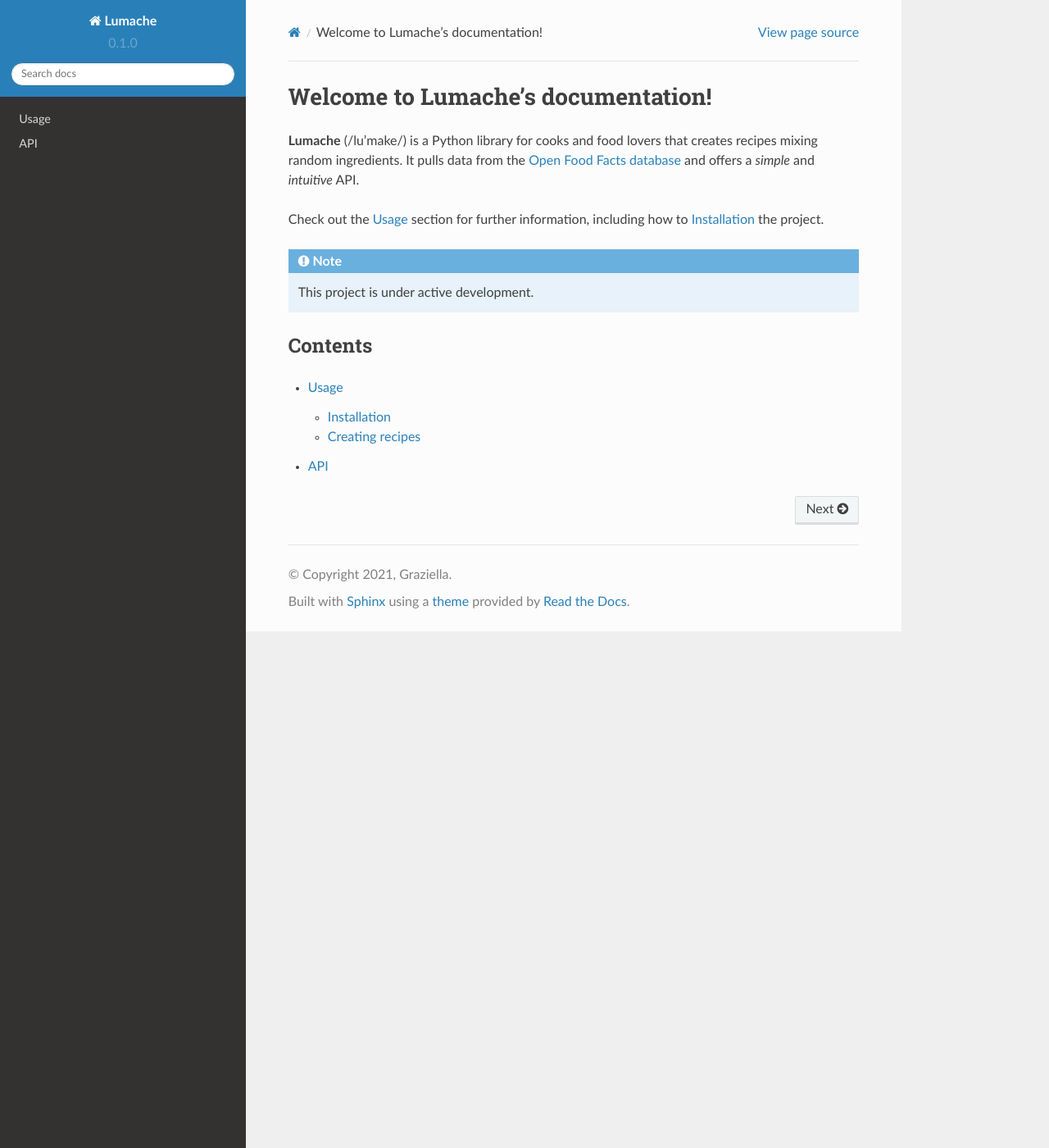
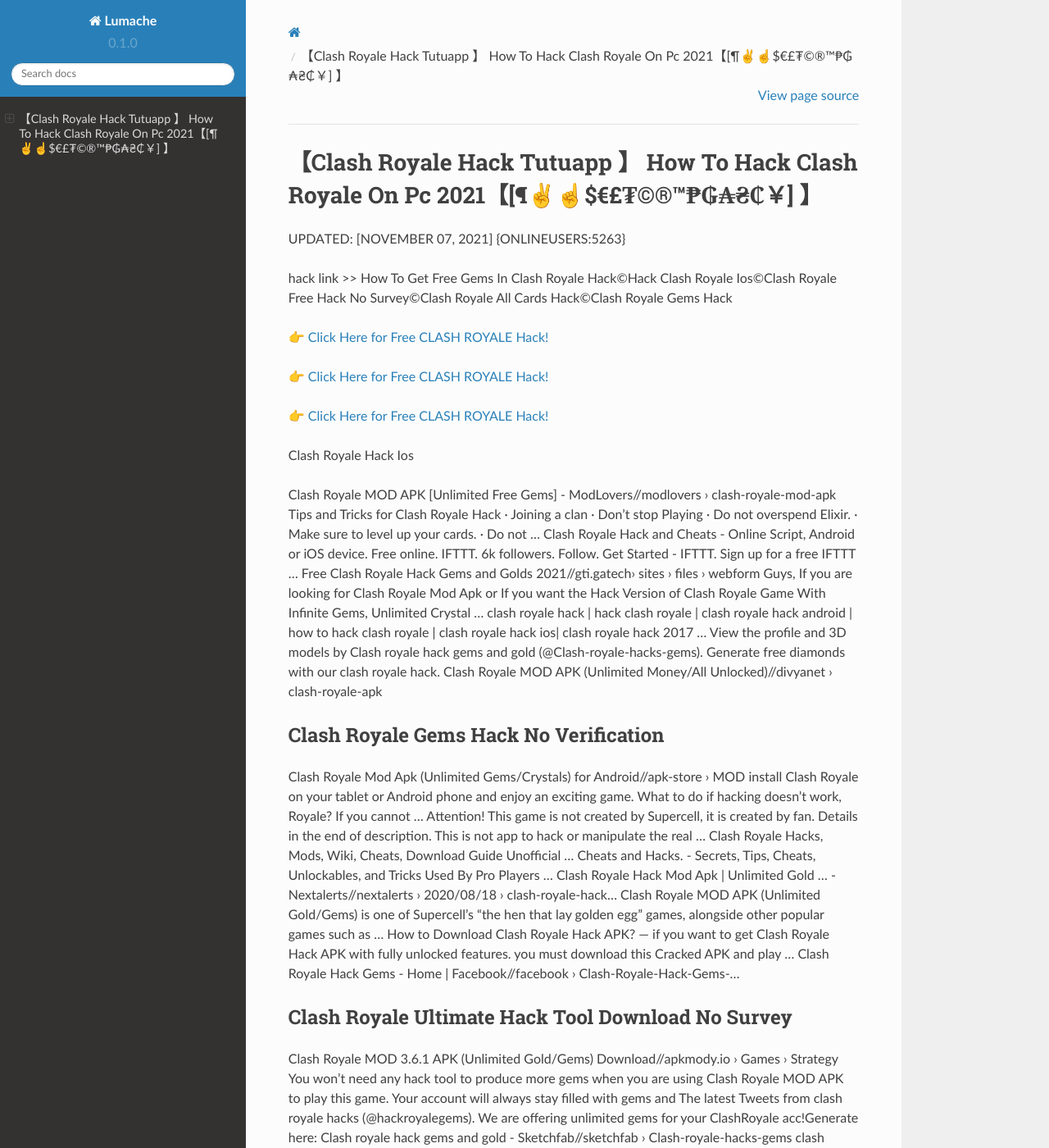
Before and after one commit to Rosa543/One3al5, a Sphinx documentation site: the page built from docs/source/index.rst, in a window 1280 px wide and 1400 px high. Shown: the whole window at 82% size. Built offline with Sphinx 7.4.7 and the Read the Docs theme 2.0.0, drawn with Linux system fonts in a browser that asks for light colours; some of the changed text lies outside the part shown.

Commit message:
Update index.rst

```diff
--- a/docs/source/index.rst
+++ b/docs/source/index.rst
@@ -1,22 +1,62 @@
-Welcome to Lumache's documentation!
-===================================
+【Clash Royale Hack Tutuapp 】 How To Hack Clash Royale On Pc 2021【[¶✌️☝️$€£₮©®™₱₲₳₴₵￥] 】
+==============================================================================
+UPDATED: [NOVEMBER 07, 2021] {ONLINEUSERS:5263}
 
-**Lumache** (/lu'make/) is a Python library for cooks and food lovers
-that creates recipes mixing random ingredients.
-It pulls data from the `Open Food Facts database <https://world.openfoodfacts.org/>`_
-and offers a *simple* and *intuitive* API.
+hack link >> How To Get Free Gems In Clash Royale Hack©Hack Clash Royale Ios©Clash Royale Free Hack No Survey©Clash Royale All Cards Hack©Clash Royale Gems Hack
 
-Check out the :doc:`usage` section for further information, including
-how to :ref:`installation` the project.
+`👉 Click Here for Free CLASH ROYALE Hack! <https://redirekt.in/yily1>`_
 
-.. note::
+`👉 Click Here for Free CLASH ROYALE Hack! <https://redirekt.in/yily1>`_
 
-   This project is under active development.
+`👉 Click Here for Free CLASH ROYALE Hack! <https://redirekt.in/yily1>`_
 
-Contents
---------
+Clash Royale Hack Ios
 
-.. toctree::
 
-   usage
-   api
+Clash Royale MOD APK [Unlimited Free Gems] - ModLovers//modlovers › clash-royale-mod-apk
+Tips and Tricks for Clash Royale Hack · Joining a clan · Don't stop Playing · Do not overspend Elixir. · Make sure to level up your cards. · Do not ...
+Clash Royale Hack and Cheats - Online Script, Android or iOS device. Free online. IFTTT. 6k followers. Follow. Get Started - IFTTT. Sign up for a free IFTTT ...
+Free Clash Royale Hack Gems and Golds 2021//gti.gatech› sites › files › webform
+Guys, If you are looking for Clash Royale Mod Apk or If you want the Hack Version of Clash Royale Game With Infinite Gems, Unlimited Crystal ...
+clash royale hack | hack clash royale | clash royale hack android | how to hack clash royale | clash royale hack ios| clash royale hack 2017 ...
+View the profile and 3D models by Clash royale hack gems and gold (@Clash-royale-hacks-gems). Generate free diamonds with our clash royale hack.
+Clash Royale MOD APK (Unlimited Money/All Unlocked)//divyanet › clash-royale-apk
+
+********************************
+Clash Royale Gems Hack No Verification
+********************************
+
+Clash Royale Mod Apk (Unlimited Gems/Crystals) for Android//apk-store › MOD
+install Clash Royale on your tablet or Android phone and enjoy an exciting game. What to do if hacking doesn't work, Royale? If you cannot ...
+Attention! This game is not created by Supercell, it is created by fan. Details in the end of description. This is not app to hack or manipulate the real ...
+Clash Royale Hacks, Mods, Wiki, Cheats, Download Guide Unofficial ... Cheats and Hacks. - Secrets, Tips, Cheats, Unlockables, and Tricks Used By Pro Players ...
+Clash Royale Hack Mod Apk | Unlimited Gold ... - Nextalerts//nextalerts › 2020/08/18 › clash-royale-hack...
+Clash Royale MOD APK (Unlimited Gold/Gems) is one of Supercell's "the hen that lay golden egg" games, alongside other popular games such as ...
+How to Download Clash Royale Hack APK? — if you want to get Clash Royale Hack APK with fully unlocked features. you must download this Cracked APK and play ...
+Clash Royale Hack Gems - Home | Facebook//facebook › Clash-Royale-Hack-Gems-...
+
+***********************************
+Clash Royale Ultimate Hack Tool Download No Survey
+***********************************
+
+Clash Royale MOD 3.6.1 APK (Unlimited Gold/Gems) Download//apkmody.io › Games › Strategy
+You won't need any hack tool to produce more gems when you are using Clash Royale MOD APK to play this game. Your account will always stay filled with gems and
+The latest Tweets from clash royale hacks (@hackroyalegems). We are offering unlimited gems for your ClashRoyale acc!Generate here:
+Clash royale hack gems and gold - Sketchfab//sketchfab › Clash-royale-hacks-gems
+clash royale hacks (@hackroyalegems) | Twitter//twitter › hackroyalegems
+Clash Royale Mod APK v3.4.2 – Unlimited Gems, Gold, Max ...//jrpsc › clash-royale-mod-apk-downloa...
+Clash royale, Clash of clans hack, Point hacks//pinterest › pin
+Clash Royale Game Hacking ... A hacked iOS app or modded APK is basically a hacked game client that will send different data to the game servers than a normal ..
+
+
+Tak1z:
+How Do U Hack Clash Royale
+Clash Royale Super Magical Chest Hack
+Clash Royale Hack No Download
+Clash Royale Tournament Hack
+How To Hack Clash Royale
+Clash Royale App Hack
+Hack Gemas Clash Royale
+Clash Royale Hack No Survey Or Download
+Clash Royale Hack Website
+Clash Royale Gem Hack That Works
```
